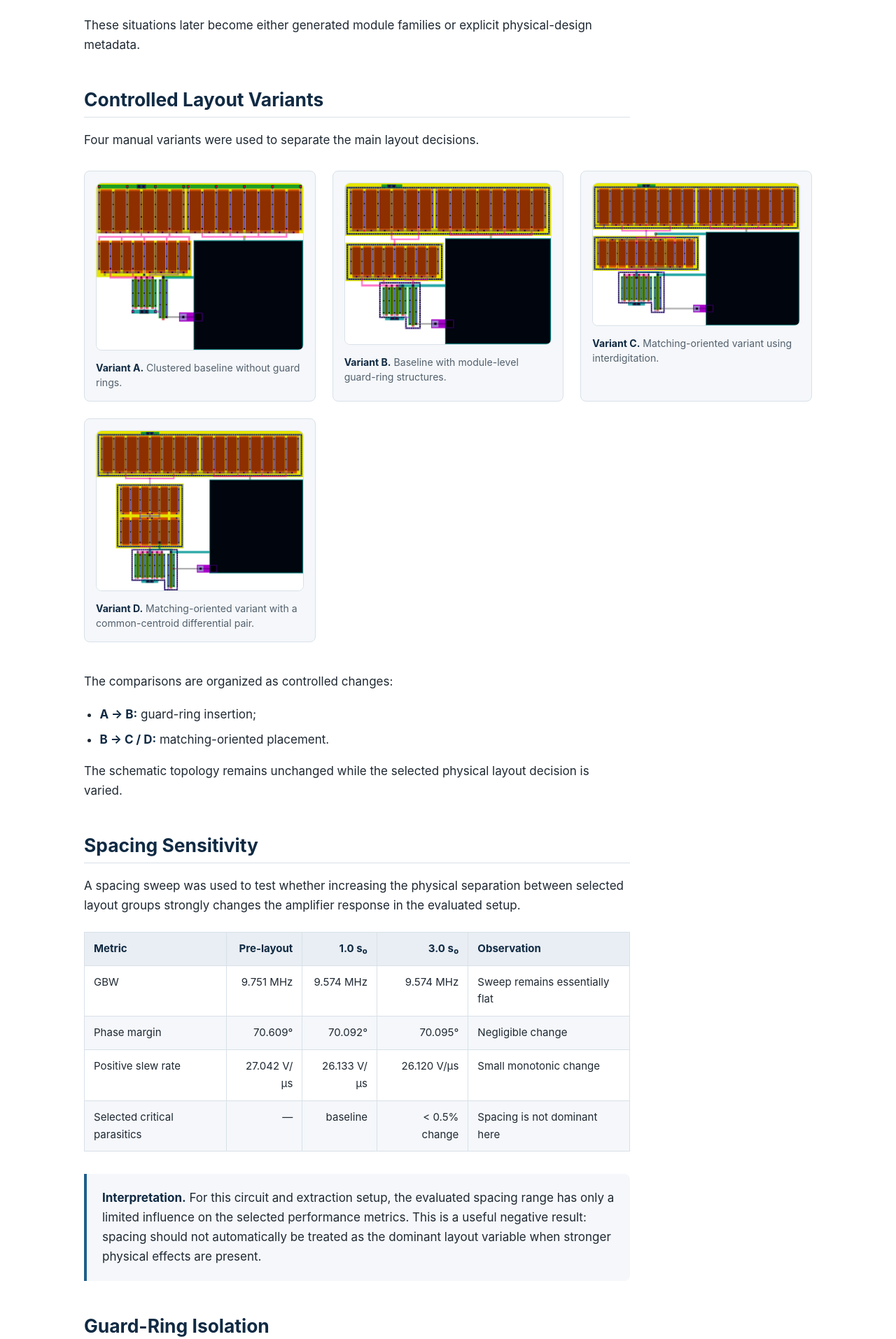
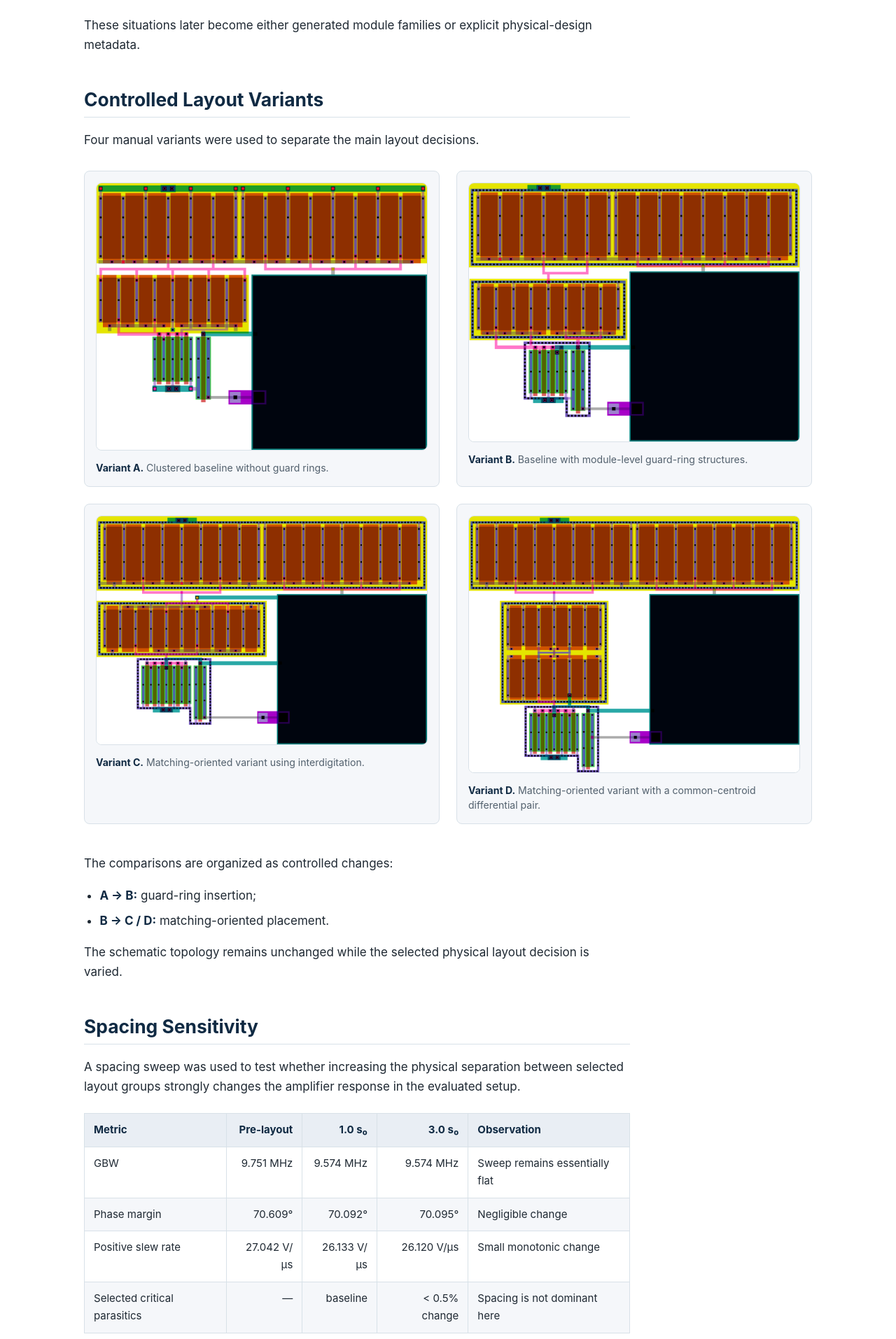
Before and after one commit to RuihuaGao/analog-layout-research-portfolio, a Jekyll site: the page built from manual-study.md, in a window 1280 px wide. Shown: the part 999-2913 px from the top of the page at 70% size. Built offline with Jekyll 4.4.1, drawn with Linux system fonts in a browser that asks for light colours.

Commit message:
Refine research figure gallery layouts

```diff
--- a/assets/css/style.css
+++ b/assets/css/style.css
@@ -241,6 +241,11 @@ strong {
   color: var(--heading);
 }
 
+
+/* ---------------------------------------------------------
+   Images
+   --------------------------------------------------------- */
+
 img {
   display: block;
 
@@ -362,7 +367,7 @@ tr:nth-child(even) td {
 
 
 /* ---------------------------------------------------------
-   Research figures and galleries
+   Research figures and general galleries
    --------------------------------------------------------- */
 
 .figure-grid {
@@ -390,6 +395,7 @@ tr:nth-child(even) td {
 
 .figure-card img {
   width: 100%;
+  height: auto;
 
   margin: 0 0 14px;
 
@@ -416,9 +422,72 @@ tr:nth-child(even) td {
 .large-figure {
   width: 100%;
   max-width: 980px;
+  height: auto;
 
   margin-left: auto;
   margin-right: auto;
+}
+
+
+/* ---------------------------------------------------------
+   Manual layout variant gallery
+
+   Desktop:
+   A | B
+   C | D
+
+   The images preserve their original aspect ratio.
+   --------------------------------------------------------- */
+
+.figure-grid.manual-variant-grid {
+  grid-template-columns: repeat(2, minmax(0, 1fr));
+}
+
+.figure-grid.manual-variant-grid .figure-card img {
+  width: 100%;
+  height: auto;
+}
+
+
+/* ---------------------------------------------------------
+   Generator gallery
+
+   Desktop:
+   3 columns × 2 rows for MOS-based modules.
+   --------------------------------------------------------- */
+
+.figure-grid.generator-grid {
+  grid-template-columns: repeat(3, minmax(0, 1fr));
+}
+
+
+/* ---------------------------------------------------------
+   Passive generator module
+   --------------------------------------------------------- */
+
+.passive-module-card {
+  max-width: 520px;
+
+  margin: 28px 0 42px;
+  padding: 16px;
+
+  background: var(--surface);
+
+  border: 1px solid var(--border);
+  border-radius: var(--radius);
+}
+
+.passive-module-card img {
+  width: 100%;
+  height: auto;
+
+  margin: 0 0 14px;
+
+  background: #ffffff;
+}
+
+.passive-module-card .figure-caption {
+  margin: 0;
 }
 
 
@@ -515,6 +584,24 @@ tr:nth-child(even) td {
 
 
 /* ---------------------------------------------------------
+   Tablet layout
+   --------------------------------------------------------- */
+
+@media (max-width: 900px) {
+
+  /*
+     Generator gallery changes from 3 columns
+     to 2 columns on medium-width screens.
+  */
+
+  .figure-grid.generator-grid {
+    grid-template-columns: repeat(2, minmax(0, 1fr));
+  }
+
+}
+
+
+/* ---------------------------------------------------------
    Mobile layout
    --------------------------------------------------------- */
 
@@ -547,10 +634,35 @@ tr:nth-child(even) td {
     padding-top: 36px;
   }
 
+
+  /* Tables */
+
   table {
     display: block;
 
     max-width: 100%;
     overflow-x: auto;
   }
+
+
+  /* Manual A/B/C/D become a single column */
+
+  .figure-grid.manual-variant-grid {
+    grid-template-columns: 1fr;
+  }
+
+
+  /* Generator modules become a single column */
+
+  .figure-grid.generator-grid {
+    grid-template-columns: 1fr;
+  }
+
+
+  /* Passive module uses the full available width */
+
+  .passive-module-card {
+    max-width: 100%;
+  }
+
 }
--- a/manual-study.md
+++ b/manual-study.md
@@ -36,7 +36,7 @@ explicit physical-design metadata.
 
 Four manual variants were used to separate the main layout decisions.
 
-<div class="figure-grid">
+<div class="figure-grid manual-variant-grid">
 
 <div class="figure-card">
 
```
Also changed, not shown: generators.md (+16 -4 lines).
